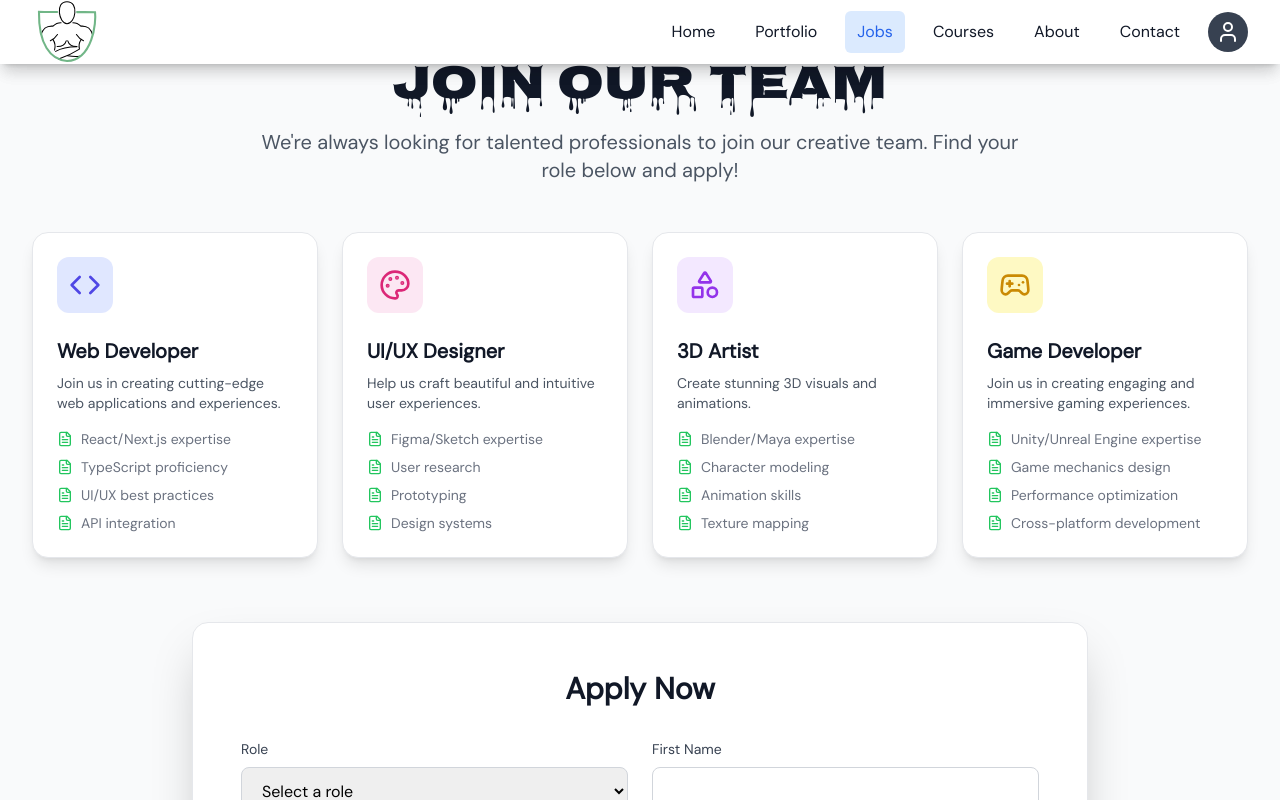
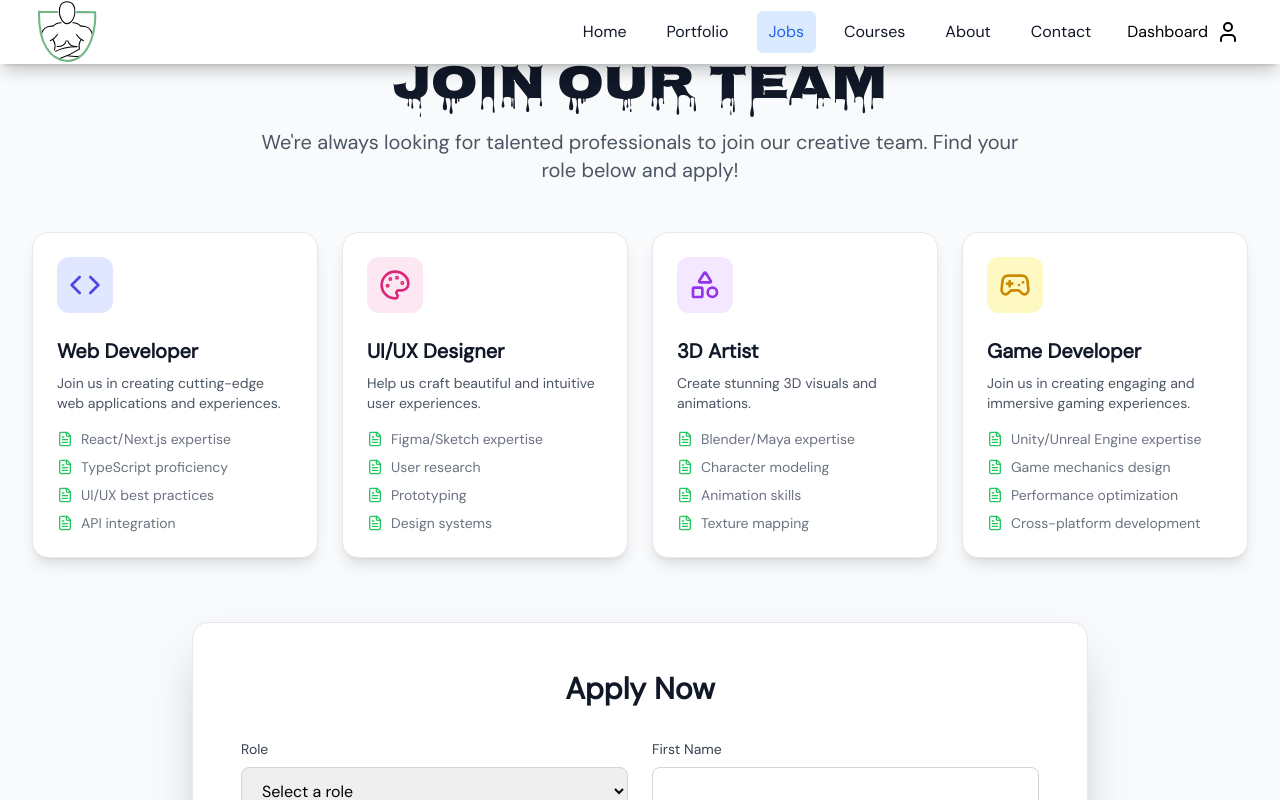
Before and after one commit to bravono/bravework-studio, a Next.js app: page /job in a window 1280 px wide. Shown: the top 800 px of the page. Built offline with nearby package versions, Linux system fonts and the light colour scheme; no server answers.

Commit message:
Enhancement: Refurbish the navbar for better intuitiveness

```diff
--- a/app/components/Navbar.tsx
+++ b/app/components/Navbar.tsx
@@ -123,19 +123,19 @@ export default function Navbar() {
 
             {/* User Dropdown */}
             <div className="relative ml-4">
-              <button
-                className={`p-2 rounded-full ${
-                  isScrolled
-                    ? "bg-gray-100 text-gray-700 hover:bg-gray-200"
-                    : "bg-gray-700 text-white hover:bg-gray-800"
-                } focus:outline-none transition-colors duration-200`}
-                onClick={() => setShowDropdown(!showDropdown)}
+              <Link
+                href={isAdmin ? "/admin/dashboard" : "/user/dashboard"}
+                onMouseEnter={() => setShowDropdown(!showDropdown)}
               >
-                <User className="w-6 h-6" />
-              </button>
+                <div className="flex items-center justify-center gap-2 p-2 rounded-sm hover:bg-gray-100">
+                  Dashboard
+                  <User className="w-6 h-6" />
+                </div>
+              </Link>
+
               {showDropdown && (
                 <div
-                  className="absolute right-0 mt-2 w-48 bg-white rounded-md shadow-lg py-1 ring-1 ring-black ring-opacity-5 focus:outline-none"
+                  className="absolute right-[-3] mt-2 w-48 bg-white rounded-md shadow-lg py-1 ring-1 ring-black ring-opacity-5 focus:outline-none"
                   onMouseLeave={() => setShowDropdown(false)}
                 >
                   {status === "authenticated" && session.user.name ? (
@@ -151,17 +151,7 @@ export default function Navbar() {
                         <LayoutDashboard className="w-4 h-4" />
                         Dashboard
                       </Link>
-                      {/* <Link
-                        href="/profile"
-                        className="flex items-center gap-2 px-4 py-2 text-sm text-gray-700 hover:bg-gray-100"
-                        onClick={() => {
-                          setIsMenuOpen(false);
-                          setShowDropdown(false);
-                        }}
-                      >
-                        <Settings className="w-4 h-4" />
-                        My Account
-                      </Link> */}
+
                       <button
                         className="flex items-center gap-2 w-full text-left px-4 py-2 text-sm text-red-600 hover:bg-red-50"
                         onClick={() => {
```
